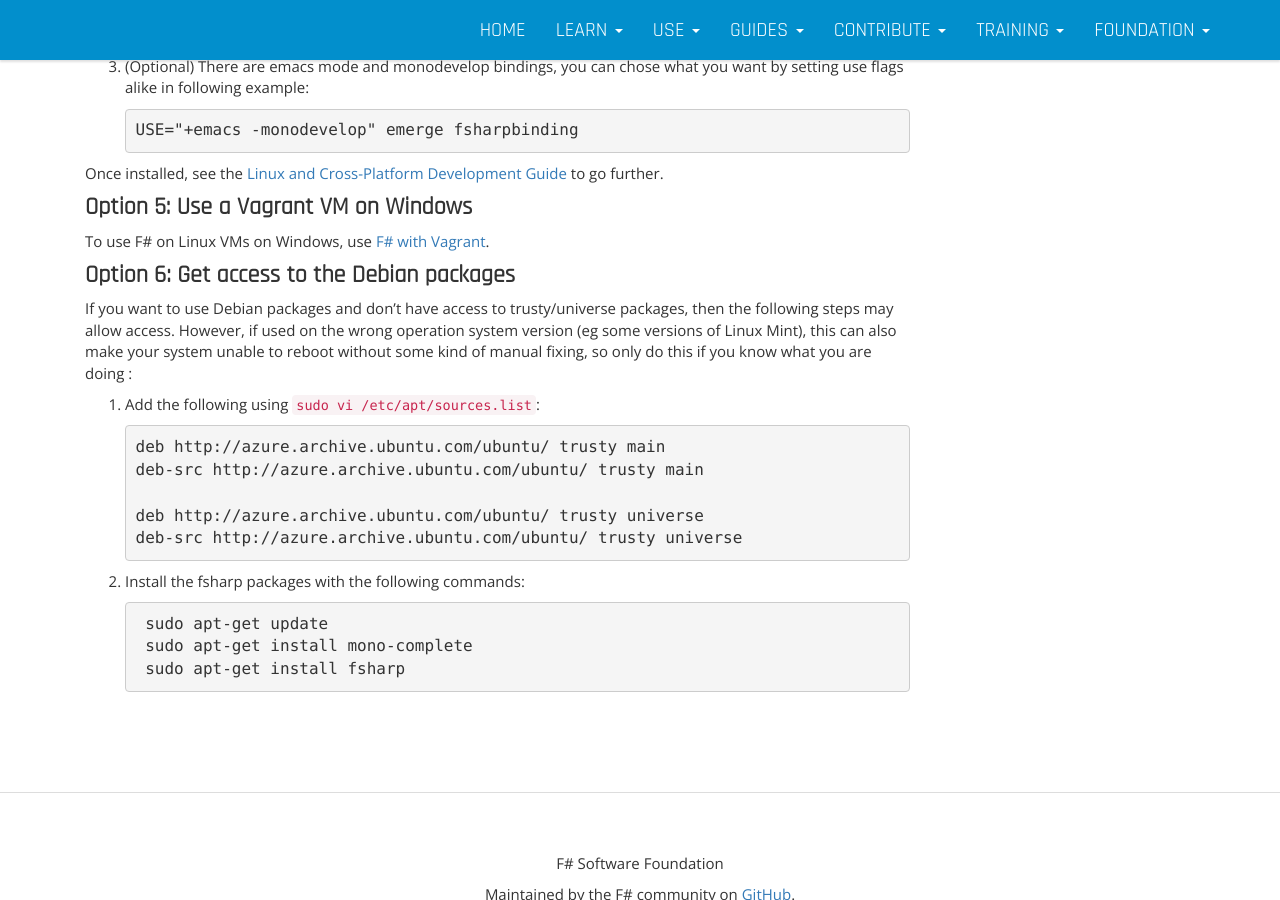
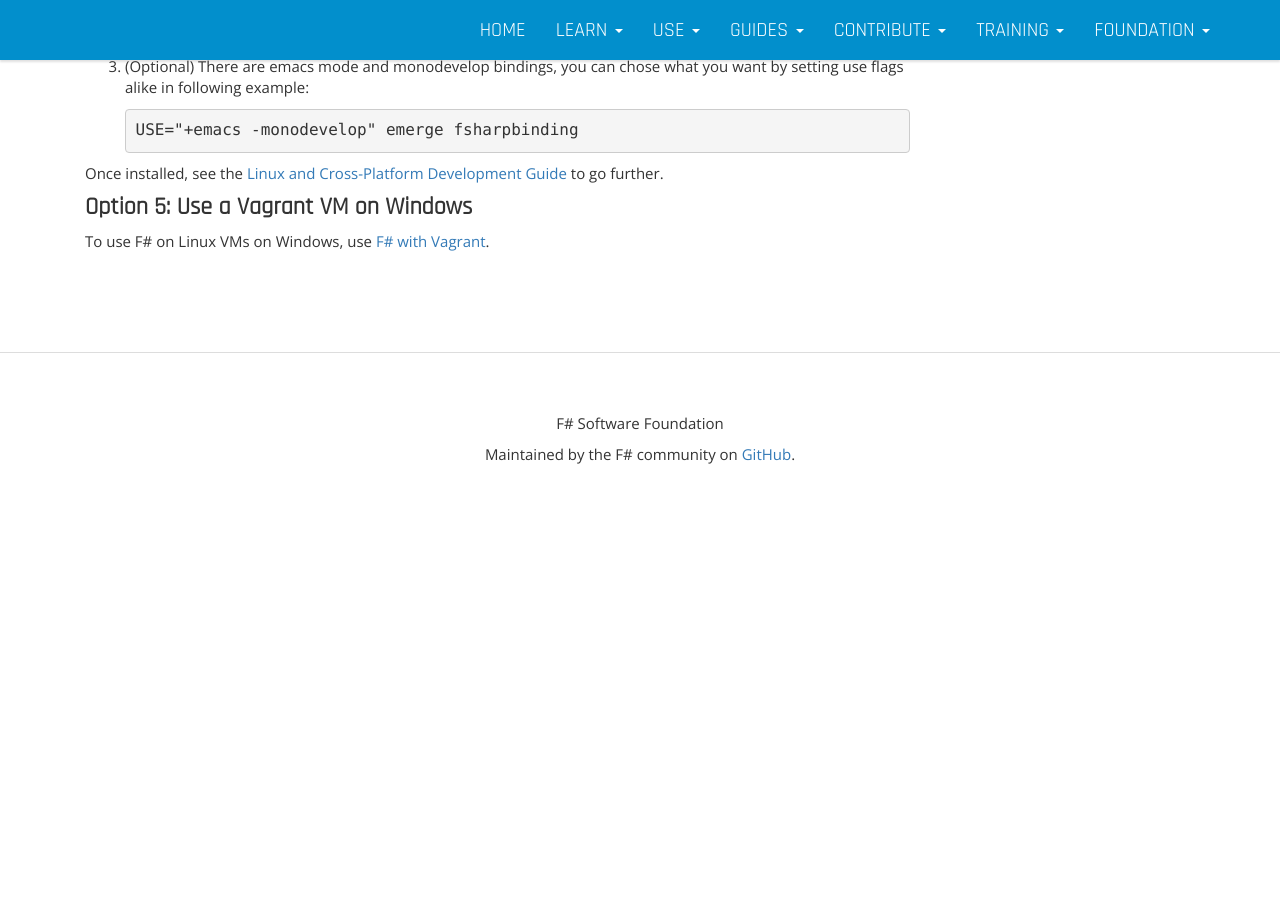
Before and after one commit to fsharp/fsharp.org, a Jekyll site: the page built from use/linux/index.md, in a window 1280 px wide and 900 px high, scrolled down 2337 px. Built offline with Jekyll 4.4.1, drawn with Linux system fonts in a browser that asks for light colours; nearby versions of some CDN libraries; after the commit the page ends 2879 px from its top, so only the background shows below that; some of the changed text lies outside the part shown.

Commit message:
Update index.md

```diff
--- a/use/linux/index.md
+++ b/use/linux/index.md
@@ -116,23 +116,3 @@ go further.
 ### Option 5: Use a Vagrant VM on Windows
 
 To use F# on Linux VMs on Windows, use [F# with Vagrant](http://christoph.ruegg.name/blog/test-csharp-fsharp-on-mono-with-vagrant.html).
-
-
-### Option 6: Get access to the Debian packages
-
-If you want to use Debian packages and don't have access to trusty/universe packages, then
-the following steps may allow access. However, if used on the wrong operation system version (eg some versions of Linux Mint), this can also make your system unable to reboot without some kind of manual fixing, so only do this if you know what you are doing :
-
-1. Add the following using `sudo vi /etc/apt/sources.list`:
-
-       deb http://azure.archive.ubuntu.com/ubuntu/ trusty main
-       deb-src http://azure.archive.ubuntu.com/ubuntu/ trusty main
-
-       deb http://azure.archive.ubuntu.com/ubuntu/ trusty universe
-       deb-src http://azure.archive.ubuntu.com/ubuntu/ trusty universe
-
-2. Install the fsharp packages with the following commands:
-
-        sudo apt-get update
-        sudo apt-get install mono-complete
-        sudo apt-get install fsharp
```
Also changed, not shown: other parts of use/linux/index.md (+1 -1 lines).
